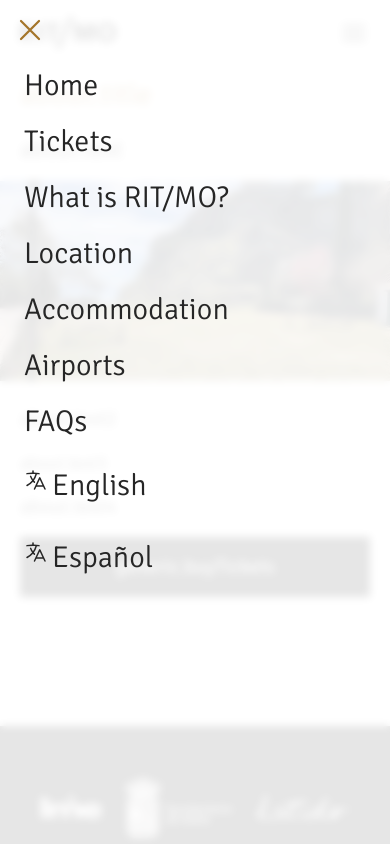
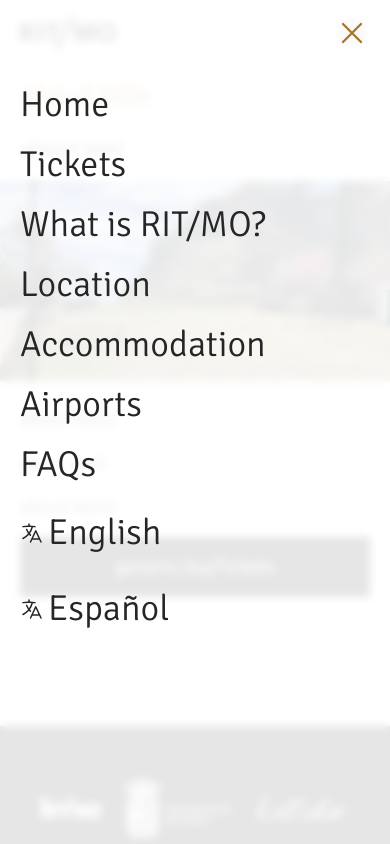
Before and after one commit to manumorante/ritmo2025, a Next.js app: page /1/about in a window 390 px wide. Both pictures are taken after a click on the button 354 px from the left and 32 px from the top of the page. Shown: the top 844 px of the page. Built offline with nearby package versions, Linux system fonts and the light colour scheme.

Commit message:
feat: enhance LocaleSwitcher and MobileMenu components with improved layout and styling

```diff
--- a/components/LocaleSwitcher.tsx
+++ b/components/LocaleSwitcher.tsx
@@ -24,10 +24,10 @@ export default function LocaleSwitcher({ lang }: { lang: string }) {
             <a
               key={key}
               href={redirectedPathName(key)}
-              className="inline-flex gap-1 py-2 pr-3 pl-2 no-underline rounded"
+              className="inline-flex gap-1 py-2 pr-3 pl-2 no-underline rounded items-center"
             >
               <LanguageIcon className="w-6 h-6" />
-              {value}
+              <span>{value}</span>
             </a>
           )
       })}
--- a/components/header/MobileMenu.tsx
+++ b/components/header/MobileMenu.tsx
@@ -25,7 +25,6 @@ export default function MobileMenu({ lang }: { lang: string }) {
 
     // Box
     "fixed inset-0 z-40 lg:hidden",
-    "p-3",
 
     // Filters
     "transition-opacity backdrop-filter backdrop-blur-sm bg-opacity-90 bg-white/90 dark:bg-black/80",
@@ -34,7 +33,7 @@ export default function MobileMenu({ lang }: { lang: string }) {
     "flex flex-col items-start justify-start gap-5",
 
     // Items
-    "[&_a]:text-3xl [&_a]:pl-3 [&_a]:no-underline"
+    "[&_a]:text-4xl [&_a]:pl-5 [&_a]:no-underline"
   )
 
   return (
@@ -48,14 +47,16 @@ export default function MobileMenu({ lang }: { lang: string }) {
         </Link>
 
         <button className={burgerIconCx} onClick={toggle}>
-          <Bars3Icon className="w-8 h-8 text-white" />
+          <Bars3Icon className="w-9 h-9 text-white" />
         </button>
       </div>
 
       <div className={mainCx} onClick={toggle}>
-        <button>
-          <XMarkIcon className="text-primary w-9 h-9 " onClick={toggle} />
-        </button>
+        <div className="flex items-center justify-end  w-full px-5 h-[65px]">
+          <button>
+            <XMarkIcon className="text-primary w-9 h-9 " onClick={toggle} />
+          </button>
+        </div>
 
         <Link href={`/${lang}`} className="no-underline">
           Home
```
